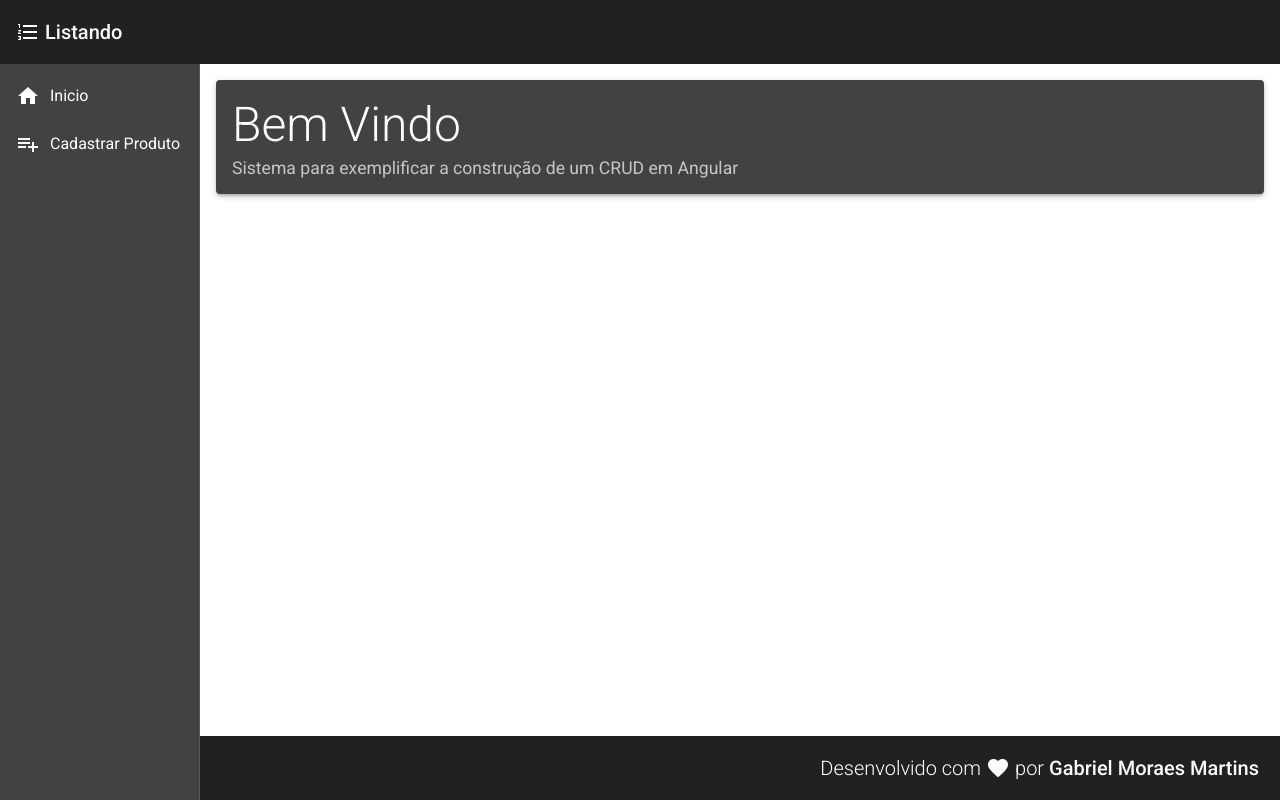
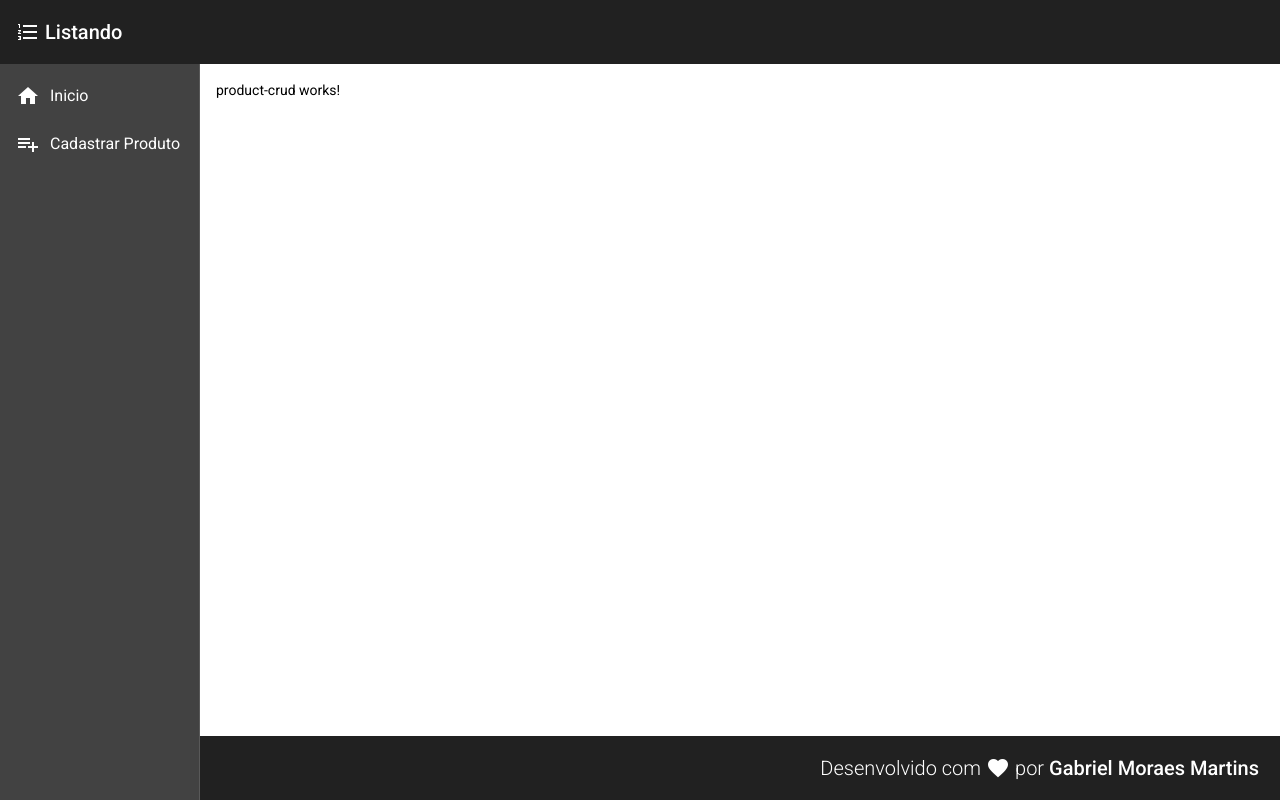
Before and after one commit to gmorae/angular-9-essencial, an Angular app in the folder frontend/: page /create in a window 1280 px wide. Before the commit this address led to /. Built offline with nearby package versions, Linux system fonts and the light colour scheme.

Commit message:
create navegation and component products

```diff
--- a/frontend/src/app/app-routing.module.ts
+++ b/frontend/src/app/app-routing.module.ts
@@ -1,8 +1,19 @@
 import { NgModule } from '@angular/core';
 import { Routes, RouterModule } from '@angular/router';
+import { HomeComponent } from './views/home/home.component';
+import { ProductCrudComponent } from './views/product-crud/product-crud.component';
 
 
-const routes: Routes = [];
+const routes: Routes = [
+  {
+    path: '',
+    component: HomeComponent
+  },
+  {
+    path: 'create',
+    component: ProductCrudComponent
+  }
+];
 
 @NgModule({
   imports: [RouterModule.forRoot(routes)],
--- a/frontend/src/app/app.module.ts
+++ b/frontend/src/app/app.module.ts
@@ -10,6 +10,7 @@
 import { FooterComponent } from './components/template/footer/footer.component';
 import { NavComponent } from './components/template/nav/nav.component';
 import { HomeComponent } from './views/home/home.component'
+import { ProductCrudComponent } from './views/product-crud/product-crud.component'
 
 // Import Material angular
 import { MatToolbarModule } from '@angular/material/toolbar';
@@ -23,7 +24,8 @@
     HeaderComponent,
     FooterComponent,
     NavComponent,
-    HomeComponent
+    HomeComponent,
+    ProductCrudComponent
   ],
   imports: [
     BrowserModule,
--- a/frontend/src/app/components/template/nav/nav.component.html
+++ b/frontend/src/app/components/template/nav/nav.component.html
@@ -1,14 +1,14 @@
 <mat-sidenav-container class="container">
     <mat-sidenav class="side-nav" mode="side" opened fixedInViewport="true" fixedTopGap="64">
         <mat-nav-list class="nav-list">
-            <a mat-list-item>
+            <a mat-list-item routerLink="/">
                 <i class="material-icons">
                     home
                 </i>
                 Inicio
             </a>
 
-            <a mat-list-item>
+            <a mat-list-item routerLink="/create">
                 <i class="material-icons">
                     playlist_add
                 </i>
@@ -17,6 +17,6 @@
         </mat-nav-list>
     </mat-sidenav>
     <mat-sidenav-content class="content">
-        <app-home></app-home>
+        <router-outlet></router-outlet>
     </mat-sidenav-content>
 </mat-sidenav-container>
--- /dev/null
+++ b/frontend/src/app/views/product-crud/product-crud.component.html
@@ -0,0 +1 @@
+<p>product-crud works!</p>
--- /dev/null
+++ b/frontend/src/app/views/product-crud/product-crud.component.ts
@@ -0,0 +1,15 @@
+import { Component, OnInit } from '@angular/core';
+
+@Component({
+  selector: 'app-product-crud',
+  templateUrl: './product-crud.component.html',
+  styleUrls: ['./product-crud.component.css']
+})
+export class ProductCrudComponent implements OnInit {
+
+  constructor() { }
+
+  ngOnInit(): void {
+  }
+
+}
```
Also changed, not shown: frontend/src/app/views/product-crud/product-crud.component.css (added).
